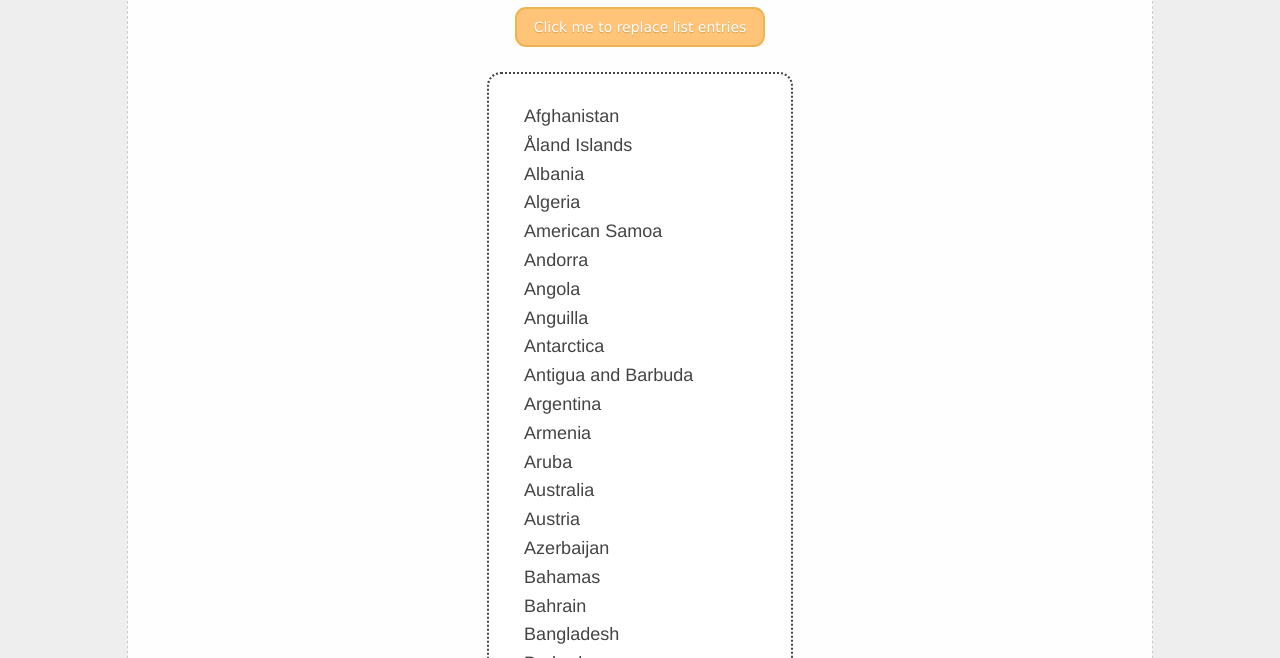
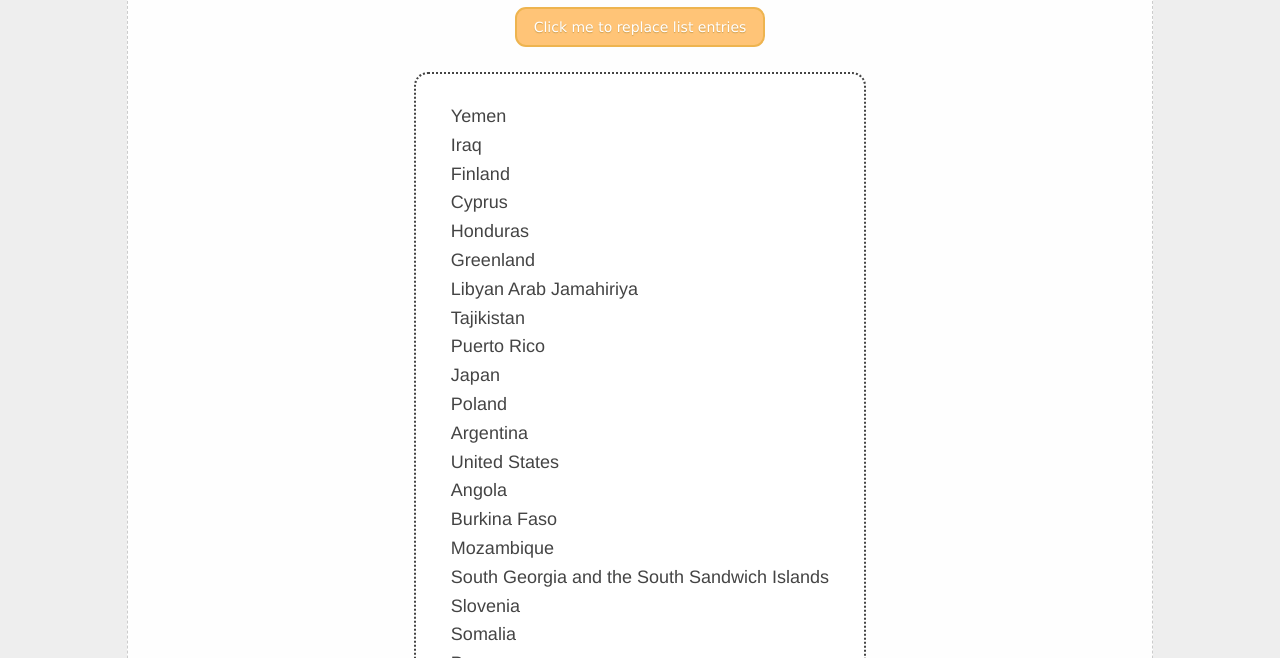
Before and after one commit to jland98/jland98.github.io, a plain HTML site: page lab_5/index.html in a window 1280 px wide. Both pictures are taken after a click on the button "Click me to replace list entries". Shown: the part 142-800 px from the top of the page. Drawn offline with Linux system fonts and the light colour scheme.

Commit message:
added random number function to randomize country

```diff
--- a/lab_5/index.html
+++ b/lab_5/index.html
@@ -285,16 +285,20 @@
     // let sessionitem = sessionStorage.getItem('countries')
     // console.log('sessionitem: ', JSON.parse(sessionitem));
 
-   function replaceList() {
+    function getRandNum(min, max) {
+      return Math.floor(Math.random() * (countries.length - 0)) + 0;
+    }
+
+    function replaceList() {
       let country_list = "";
       let oldList = document.getElementsByClassName("instructions");
       let i;
       for (i = 0; i < 50; i++) {
-        country_list += countries[i].name + '<br>';
+        country_list += countries[getRandNum(0, countries.length)].name + '<br>';
       }
       oldList[0].innerHTML = country_list;
 
-   }
+    }
     console.log("List of countries in the world", countries);
   </script>
 </body>
```
